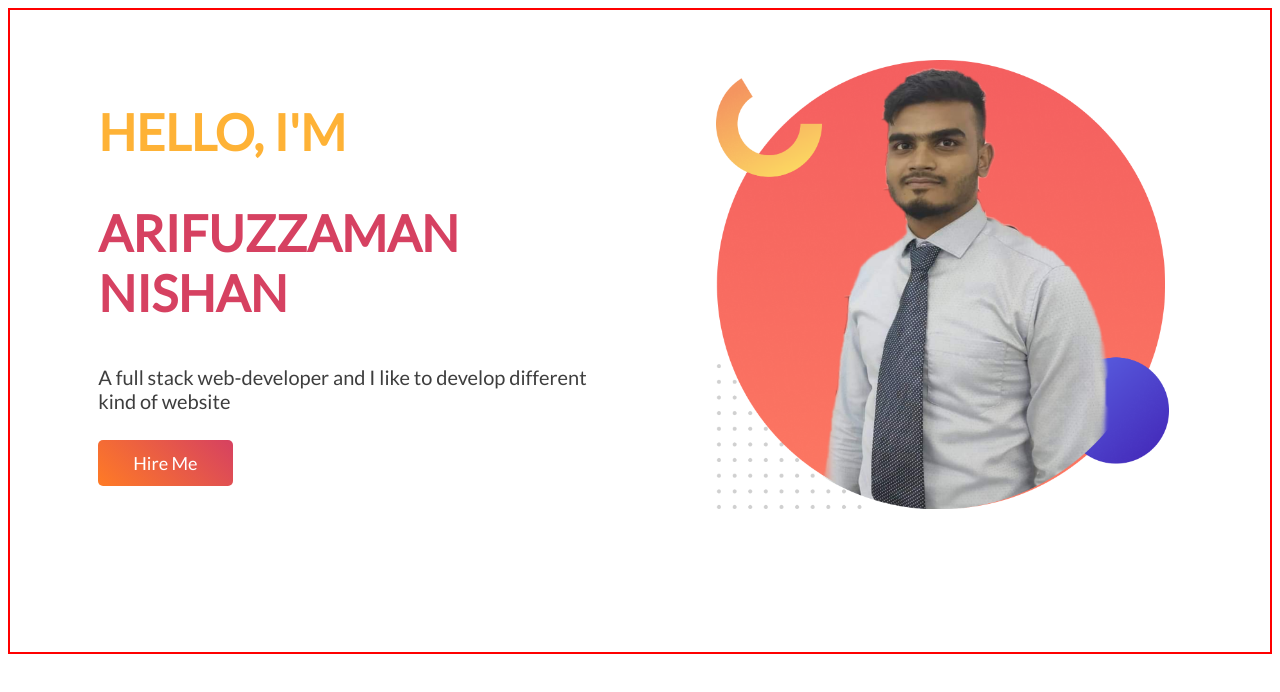
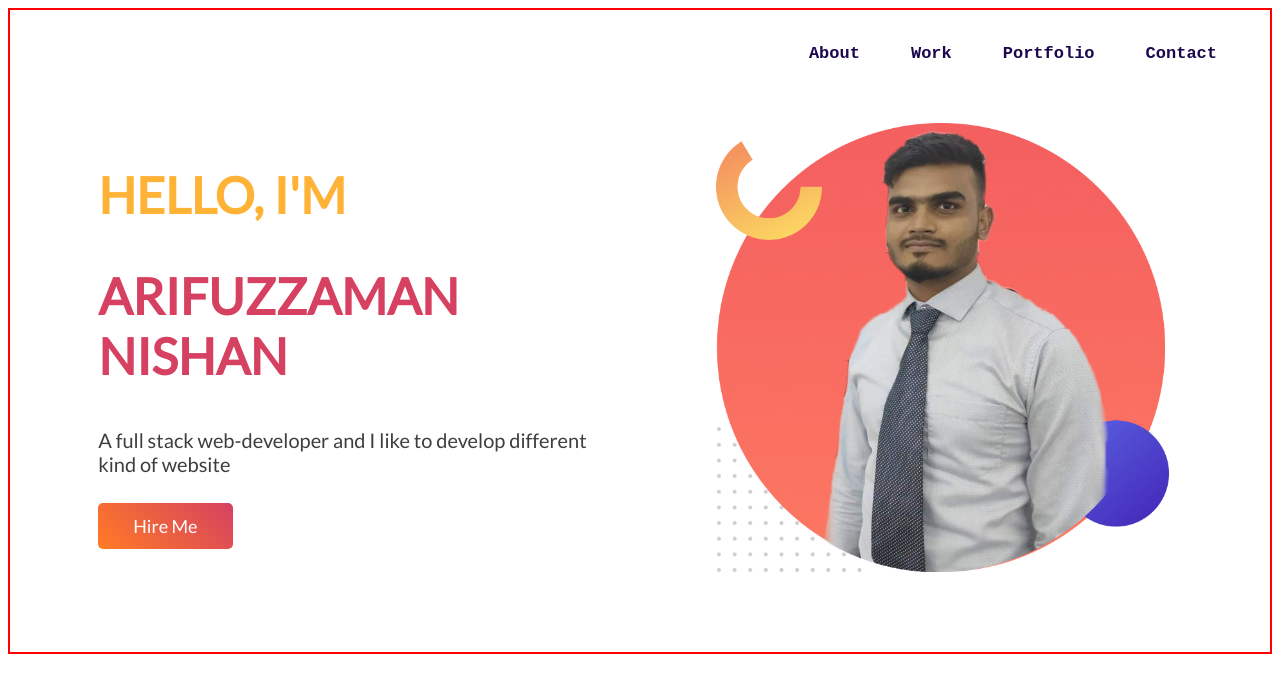
Before and after one commit to Arifuzzaman-Nishan/Assignment1-portfolio-website, a plain HTML site: page index.html in a window 1280 px wide. Drawn offline with Linux system fonts and the light colour scheme.

Commit message:
right top bar added

```diff
--- a/index.html
+++ b/index.html
@@ -21,7 +21,9 @@
         </div>
 
         <div class="half-width">
+            <pre>About     Work     Portfolio     Contact</pre>
             <img src="images/nishan profile1.png" alt="">
+
 
         </div>
 
--- a/style.css
+++ b/style.css
@@ -18,10 +18,11 @@ p
 }
 .half-width
 {
+
     width: 40%;
     margin-left: 5%;
     padding: 2%;
-    margin-top: 2%;
+    margin-top: 7%;
     float: left;
 }
 
@@ -43,3 +44,15 @@ section
     border: 2px solid red;
     height: 642px;
 }
+.half-width pre
+{
+
+    position : absolute;
+    top: 27px;
+    right: 63px;
+    font-size: 17px;
+    font-weight: 600;
+    color: #1c094d;
+
+
+}
```
